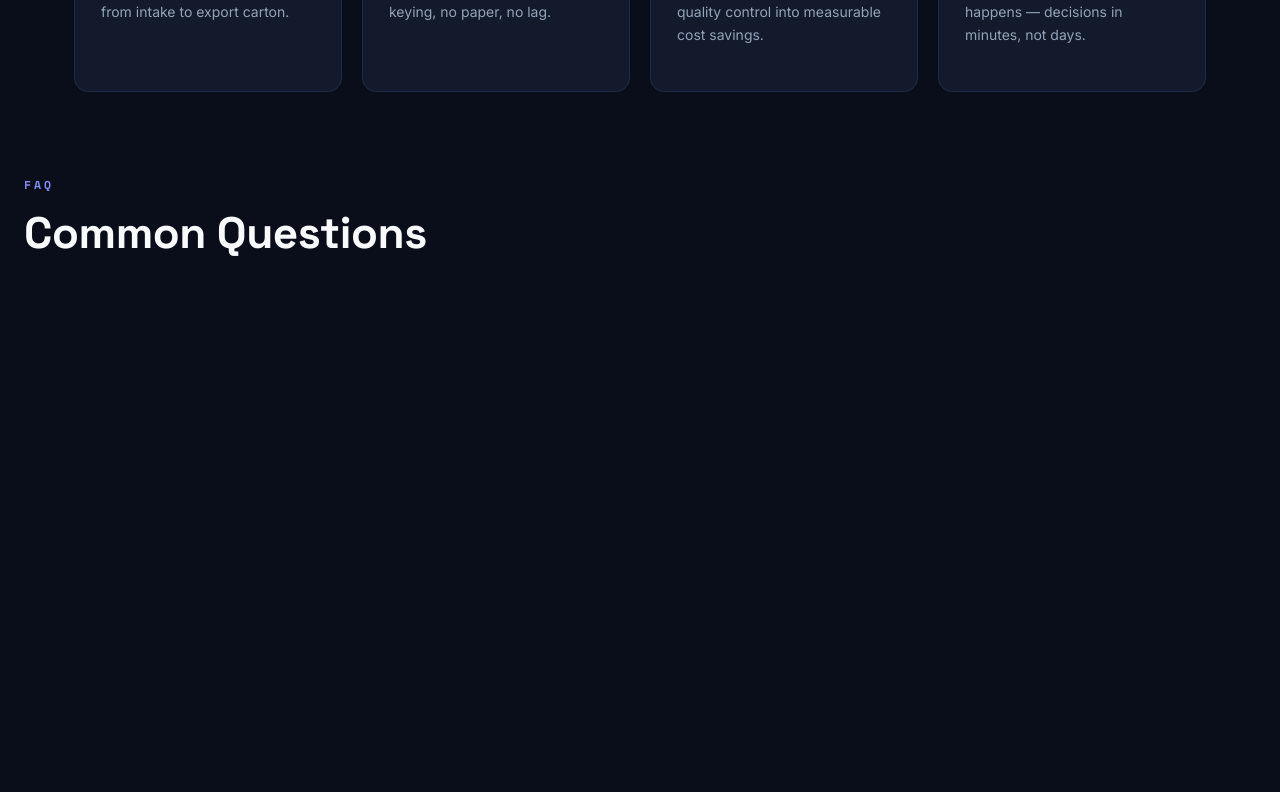
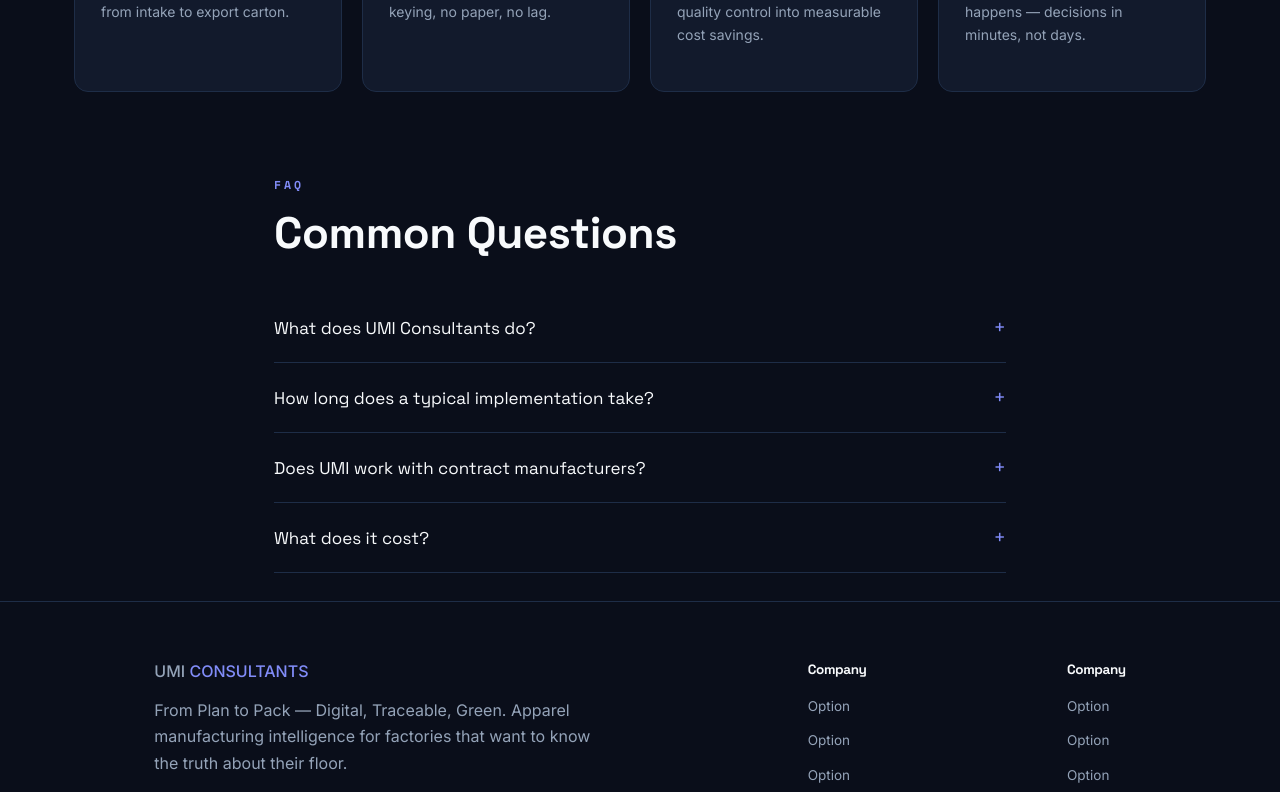
Before and after one commit to ismail-ahmad/umi-website, a Next.js app: page / in a window 1280 px wide. Shown: the part 1240-2032 px from the top of the page. Built offline with nearby package versions, Linux system fonts and the light colour scheme.

Commit message:
added FAQs section

```diff
--- a/app/globals.css
+++ b/app/globals.css
@@ -273,7 +273,6 @@
 
 /* Main styles */
 .main{
-  height: 300vh;
   overflow-x: hidden;
 }
 .home-hero-background{
@@ -588,6 +587,55 @@
   gap: 20;
 }
 
+.faq-section-container{
+  width: 100%;
+  text-align: left;
+  background: none;
+  border: none;
+  font-family: var(--display);
+  font-size: 17px;
+  color: var(--ink);
+  gap: 12px;
+  margin-top: 36px;
+}
+
+.faq-wrap{
+  max-width: 780px;
+  margin: 0 auto;
+}
+.faq-container{
+  border-bottom: 1px solid var(--border);
+}
+
+.faq-question-container{
+  display: flex;
+  justify-content: space-between;
+  align-items: center;
+  flex-flow: row nowrap;
+  padding: 18px 0;
+  cursor: pointer;
+}
+.faq-answer{
+  display: none;
+  font-size: 15px;
+  color: var(--soft);
+  line-height: 1.7;
+  padding-bottom: 18px;
+}
+.faq-answer-open{
+  display: block;
+}
+
+.faq-close-icon{
+  color: var(--indigo);
+  font-size: 20px;
+  transition: transform .2s;
+  flex: none;
+}
+.faq-close-icon-rotate{
+  transform: rotate(45deg);
+}
+
 /* Tab or higher menu list */
 @media screen and (min-width: 769px) {
   .menu-list{
--- a/app/page.tsx
+++ b/app/page.tsx
@@ -3,6 +3,7 @@
 import CTA from '@/components/cta';
 import HomeHeroStat from '@/components/home-hero-stats';
 import AdvCard from '@/components/adv_card';
+import Faq from '@/components/faq';
 
 
 export default function Home():ReactElement{
@@ -30,7 +31,7 @@
       <HomeHeroStat number='141,369' numberColor='var(--amber)' text='Shortfall units made visible' />
     </div>
     </div>
-    <Gsection nameClass={['wrap', 'v-padding']} hero={false} EyeBrowText='WHAT YOU GET' headingTag='h2' headingText='Four advantages, Designed in.'>
+    <Gsection nameClass={['wrap', 'v-padding']} hero={false} EyeBrowText='WHAT YOU GET' headingTag='h2' headingText='Four advantages, Designed in'>
       <div className="adv-card-container">
         <AdvCard cardHeading='Traceabile' cardClass='green-adv-card' cardText='Every roll, bundle and garment carries a scannable identity from intake to export carton.' cardIcon={<svg viewBox="0 0 24 24"><path d="M6 11a6 6 0 0 1 12 0v3a4 4 0 0 1-4 4"></path><path d="M12 18v3"></path><path d="M9 11a3 3 0 0 1 6 0"></path></svg>} />
         <AdvCard cardHeading='Digital' cardClass='purple-adv-card' cardText='Floor data captured at source on mobile interfaces — no re-keying, no paper, no lag.' cardIcon={<svg viewBox="0 0 24 24"><rect x="7" y="7" width="10" height="10" rx="2"></rect><line x1="9" y1="2" x2="9" y2="5"></line><line x1="15" y1="2" x2="15" y2="5"></line><line x1="9" y1="19" x2="9" y2="22"></line><line x1="15" y1="19" x2="15" y2="22"></line><line x1="2" y1="9" x2="5" y2="9"></line><line x1="19" y1="9" x2="22" y2="9"></line><line x1="2" y1="15" x2="5" y2="15"></line><line x1="19" y1="15" x2="22" y2="15"></line></svg>} />
@@ -38,8 +39,13 @@
         <AdvCard cardHeading='Realtime' cardClass='amber-adv-card' cardText='Live OEE, WIP and quality dashboards update as work happens — decisions in minutes, not days.' cardIcon={<svg viewBox="0 0 24 24"><polygon points="13 2 3 14 12 14 11 22 21 10 12 10 13 2"></polygon></svg>} />
       </div>
     </Gsection>
-    <Gsection hero={false} EyeBrowText='FAQ' headingTag='h2' headingText={'Common Questions'}>
-      <div></div>
+    <Gsection nameClass={['faq-wrap', 'v-padding']} hero={false} EyeBrowText='FAQ' headingTag='h2' headingText={'Common Questions'}>
+      <div className='faq-section-container'>
+        <Faq question='What does UMI Consultants do?' answer='UMI Consultants installs traceable, digital, real-time production workflows inside apparel factories — covering fabric inspection, cutting, stitching, finishing and packing.' />
+        <Faq question='How long does a typical implementation take?' answer='A pilot covering one style or one production line typically goes live within two to four weeks, with a full plant rollout complete within one quarter.' />
+        <Faq question='Does UMI work with contract manufacturers?' answer='Yes. Our system holds contractors accountable to SAM-based targets using hard data, replacing opinion-based disputes with evidence.' />
+        <Faq question='What does it cost?' answer='UMI uses your existing mobile devices and Google Workspace — there is no proprietary hardware. Pricing is project-based; contact us for a quote tailored to your plant size.' />
+      </div>
     </Gsection>
     </>
   );
--- /dev/null
+++ b/components/faq.tsx
@@ -0,0 +1,18 @@
+'use client';
+
+import {ReactElement} from 'react';
+import { useState } from 'react';
+
+
+export default function Faq({question, answer}: {question: string, answer: string}):ReactElement {
+    const [open, setOpen] = useState<boolean>(false);
+    return(
+        <div className="faq-container">
+            <div className="faq-question-container" onClick={() => {setOpen(!open)}}>
+                <p className='faq-question'>{question}</p>
+                <div className={`faq-close-icon ${open ? 'faq-close-icon-rotate' : ''}`}>+</div>
+            </div>
+            <p className={`faq-answer ${open ? 'faq-answer-open': ''}`}>{answer}</p>
+        </div>
+    );
+}
```
